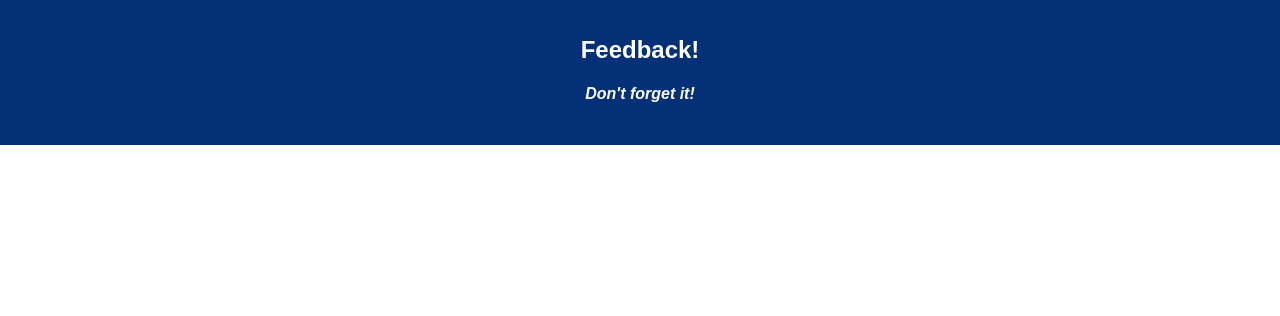
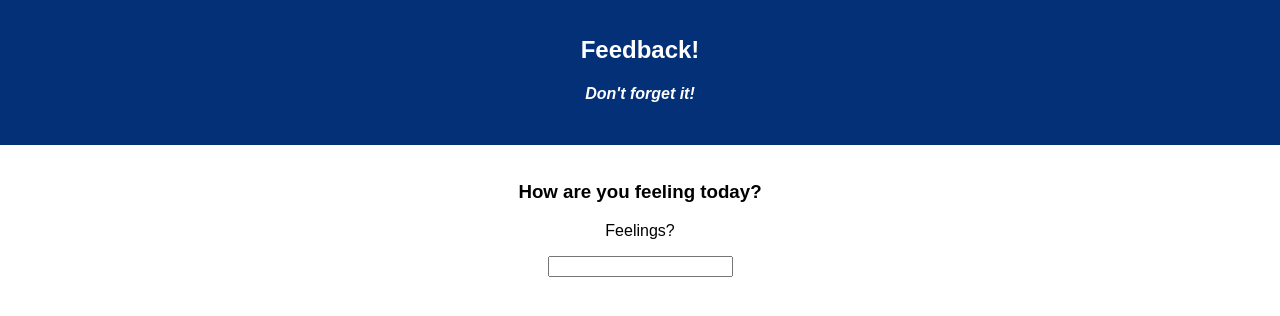
Before and after one commit to MohamedKassim1/redux-feedback, a React (Create React App) app: page / in a window 1280 px wide. Shown: the top 316 px of the page. Built offline with nearby package versions, Linux system fonts and the light colour scheme.

Commit message:
folder and ui inputs setup

```diff
--- a/package.json
+++ b/package.json
@@ -5,10 +5,13 @@
   "proxy": "http://localhost:5000",
   "dependencies": {
     "axios": "^0.19.0",
+    "express": "^4.17.1",
     "pg": "^7.4.1",
     "react": "^16.8.6",
     "react-dom": "^16.8.6",
-    "react-scripts": "^3.4.0"
+    "react-redux": "^7.2.0",
+    "react-scripts": "^3.4.0",
+    "redux": "^4.0.5"
   },
   "devDependencies": {
     "nodemon": "^1.18.5"
--- a/src/components/App/App.js
+++ b/src/components/App/App.js
@@ -1,7 +1,7 @@
 import React, { Component } from 'react';
 import axios from 'axios';
 import './App.css';
-
+import Feelings from '../Feelings/Feelings'
 class App extends Component {
   render() {
     return (
@@ -10,7 +10,8 @@ class App extends Component {
           <h1 className="App-title">Feedback!</h1>
           <h4><i>Don't forget it!</i></h4>
         </header>
-        <br/>
+        <br />
+        <Feelings />
       </div>
     );
   }
--- /dev/null
+++ b/src/components/Feelings/Feelings.js
@@ -0,0 +1,16 @@
+import React, { Component } from 'react'
+
+export class Feelings extends Component {
+    render() {
+        return (
+            <div>
+                <h3>How are you feeling today?</h3>
+                <p>Feelings?</p>
+                    <input type="number"/>
+
+            </div>
+        )
+    }
+}
+
+export default Feelings
--- a/src/index.js
+++ b/src/index.js
@@ -3,6 +3,21 @@ import ReactDOM from 'react-dom';
 import './index.css';
 import App from './components/App/App';
 import registerServiceWorker from './registerServiceWorker';
+import { createStore } from 'redux';
+import { Provider } from 'react-redux';
 
-ReactDOM.render(<App />, document.getElementById('root'));
+const reviewReducerInitialState = {};
+
+const myReviewReducer = (state = reviewReducerInitialState, action) => {
+    console.log('myReviewReducer');
+
+}
+const myStore = createStore(myReviewReducer)
+
+ReactDOM.render(
+    <Provider store={myStore}>
+        <App />
+    </Provider>,
+    document.getElementById('root')
+);
 registerServiceWorker();
```
Also changed, not shown: src/components/Comments/Comments.js (added, +15 -0 lines), src/components/Review/Review.js (added, +13 -0 lines), src/components/Support/Support.js (added, +15 -0 lines), src/components/Understanding/Understanding.js (added, +15 -0 lines), 1 other file (tests, documents, lock files or other folders).
